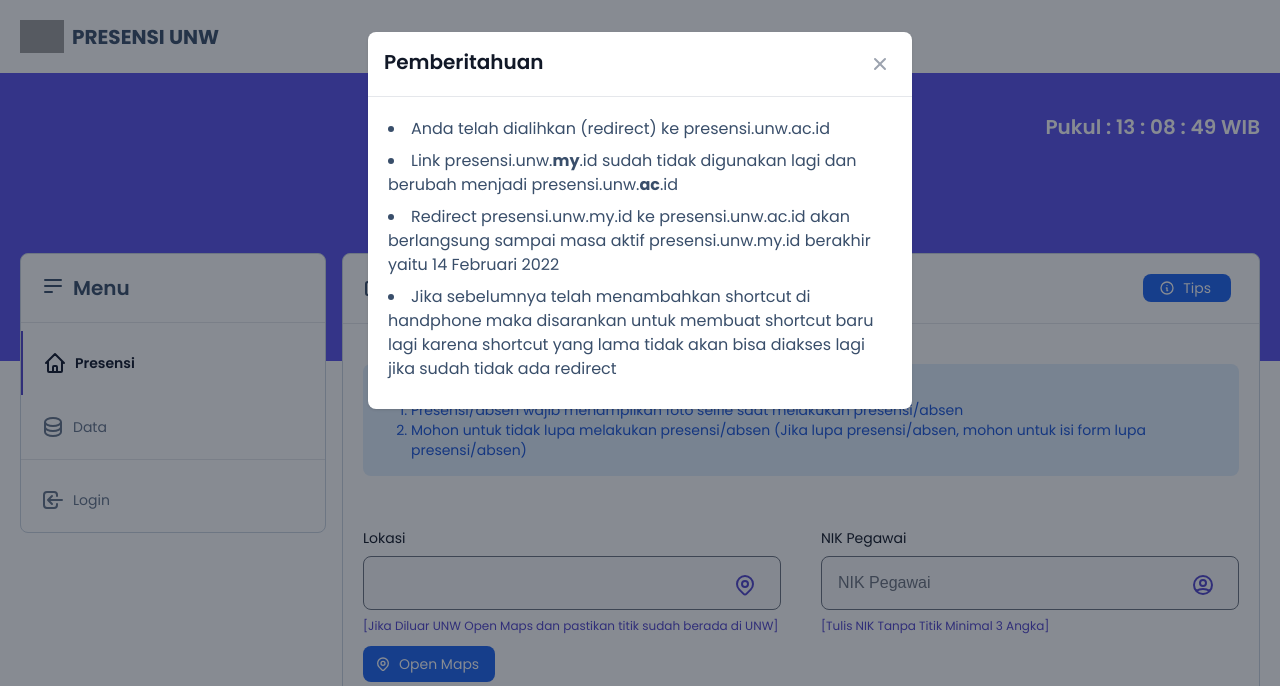
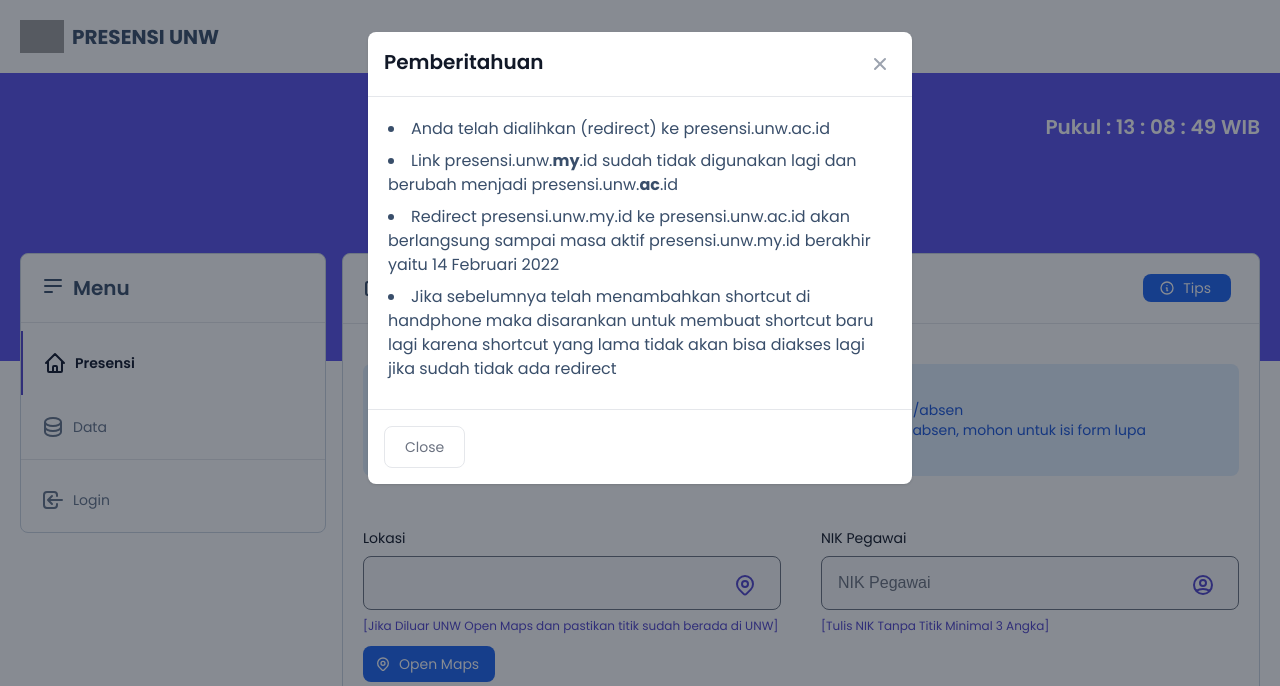
Before and after one commit to abitme/unw-kepegawaian, a CodeIgniter 4 app: template app/Views/pages/presensi/index.php in a window 1280 px wide. Shown: the top 686 px of the page. Run offline with PHP 8.4 and a stand-in for CodeIgniter, Linux system fonts and the light colour scheme; the template is opened without the code that fills it, so the values that code supplies are empty; some libraries are stand-ins or nearby versions; grey boxes are pictures that could not be loaded.

Commit message:
add close button to modal info

```diff
--- a/app/Views/pages/presensi/index.php
+++ b/app/Views/pages/presensi/index.php
@@ -241,6 +241,10 @@
                 Jika sebelumnya telah menambahkan shortcut di handphone maka disarankan untuk membuat shortcut baru lagi karena shortcut yang lama tidak akan bisa diakses lagi jika sudah tidak ada redirect
               </li>
             </ul>
+          </div>
+          <!-- Modal footer -->
+          <div class="flex items-center p-4 rounded-b border-t border-gray-200 dark:border-gray-600">
+            <button data-modal="hideModalInfo" type="button" class="text-gray-500 bg-white hover:bg-gray-100 focus:ring-4 focus:outline-none focus:ring-blue-300 rounded-lg border border-gray-200 text-sm font-medium px-5 py-2.5 hover:text-gray-900 focus:z-10 dark:bg-gray-700 dark:text-gray-300 dark:border-gray-500 dark:hover:text-white dark:hover:bg-gray-600 dark:focus:ring-gray-600">Close</button>
           </div>
         </div>
       </div>
```
